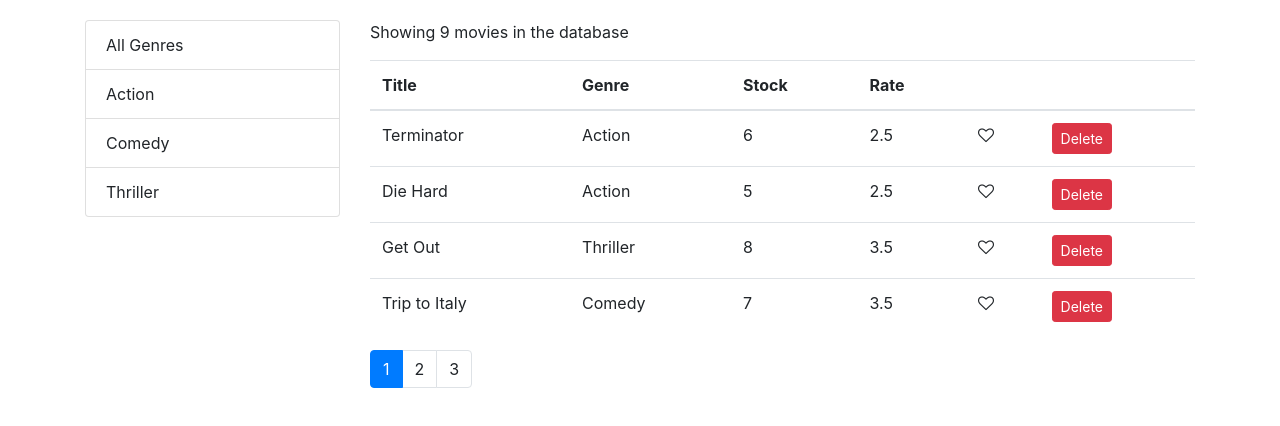
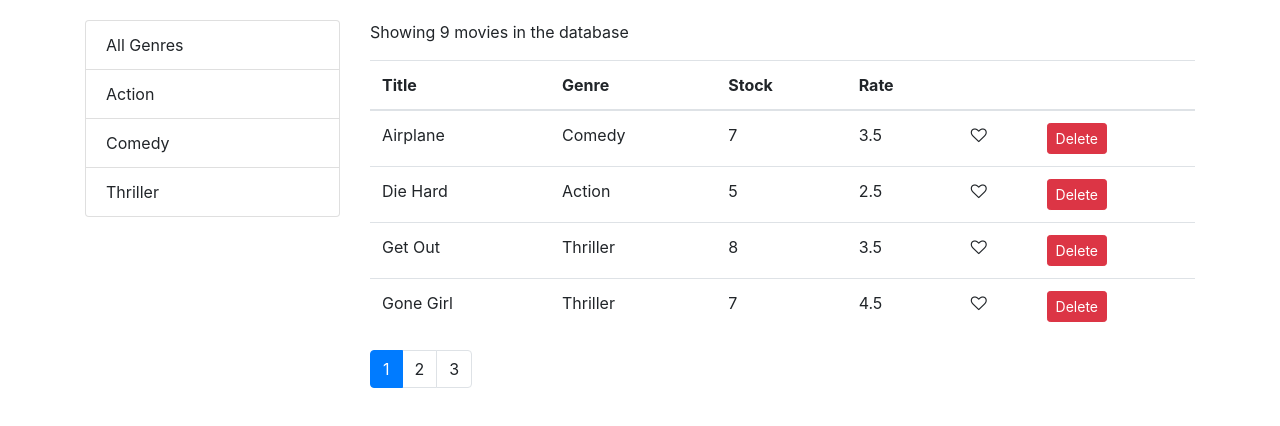
Before and after one commit to Youngin9210/Vidly, a React (Create React App) app: page / in a window 1280 px wide. Shown: the top 426 px of the page. Built offline with nearby package versions, Linux system fonts and the light colour scheme.

Commit message:
extracting table header and table body into seperate components and implementing sorting

```diff
--- /dev/null
+++ b/src/components/common/tableBody.jsx
@@ -0,0 +1,31 @@
+import _ from 'lodash';
+import React, { Component } from 'react';
+
+class TableBody extends Component {
+	renderCell = (item, column) => {
+		if (column.content) return column.content(item);
+		return _.get(item, column.path);
+	};
+
+	createKey = (item, column) => {
+		return item._id + (column.path || column.key);
+	};
+	render() {
+		const { data, columns } = this.props;
+		return (
+			<tbody>
+				{data.map((item) => (
+					<tr key={item._id}>
+						{columns.map((column) => (
+							<td key={this.createKey(item, column)}>
+								{this.renderCell(item, column)}
+							</td>
+						))}
+					</tr>
+				))}
+			</tbody>
+		);
+	}
+}
+
+export default TableBody;
--- /dev/null
+++ b/src/components/common/tableHeader.jsx
@@ -0,0 +1,42 @@
+import React, { Component } from 'react';
+
+// columns: array
+// sortColumn: object
+// onSort: function
+
+class TableHeader extends Component {
+	raiseSort = (path) => {
+		const sortColumn = { ...this.props.sortColumn };
+		if (sortColumn.path === path)
+			sortColumn.order = sortColumn.order === 'asc' ? 'desc' : 'asc';
+		else {
+			sortColumn.path = path;
+			sortColumn.order = 'asc';
+		}
+		this.props.onSort(sortColumn);
+	};
+	render() {
+		return (
+			<thead>
+				<tr>
+					{this.props.columns.map((column) => (
+						<th
+							key={column.path || column.key}
+							onClick={() => this.raiseSort(column.path)}
+						>
+							{column.label}
+						</th>
+					))}
+				</tr>
+			</thead>
+		);
+	}
+}
+
+export default TableHeader;
+// <th onClick={() => this.raiseSort('title')}>Title</th>
+// 					<th onClick={() => this.raiseSort('genre.name')}>Genre</th>
+// 					<th onClick={() => this.raiseSort('numberInStock')}>Stock</th>
+// 					<th onClick={() => this.raiseSort('dailyRentalRate')}>Rate</th>
+// 					<th></th>
+// 					<th></th>
--- a/src/components/movies.jsx
+++ b/src/components/movies.jsx
@@ -1,3 +1,4 @@
+import _ from 'lodash';
 import { Component } from 'react';
 import { getGenres } from '../services/fakeGenreService';
 import { getMovies } from '../services/fakeMovieService';
@@ -12,10 +13,11 @@ class Movies extends Component {
 		genres: [],
 		currentPage: 1,
 		pageSize: 4,
+		sortColumn: { path: 'title', order: 'asc' },
 	};
 
 	componentDidMount() {
-		const genres = [{ name: 'All Genres' }, ...getGenres()];
+		const genres = [{ _id: '', name: 'All Genres' }, ...getGenres()];
 		this.setState({ movies: getMovies(), genres });
 	}
 
@@ -36,8 +38,13 @@ class Movies extends Component {
 	handlePageChange = (page) => {
 		this.setState({ currentPage: page });
 	};
+
 	handleGenreSelect = (genre) => {
 		this.setState({ selectedGenre: genre, currentPage: 1 });
+	};
+
+	handleSort = (sortColumn) => {
+		this.setState({ sortColumn });
 	};
 
 	render() {
@@ -47,6 +54,7 @@ class Movies extends Component {
 			currentPage,
 			movies: allMovies,
 			selectedGenre,
+			sortColumn,
 		} = this.state;
 		if (count === 0) return <p>There are no movies in the database</p>;
 
@@ -55,7 +63,9 @@ class Movies extends Component {
 				? allMovies.filter((m) => m.genre._id === selectedGenre._id)
 				: allMovies;
 
-		const movies = paginate(filtered, currentPage, pageSize);
+		const sorted = _.orderBy(filtered, [sortColumn.path], [sortColumn.order]);
+
+		const movies = paginate(sorted, currentPage, pageSize);
 
 		return (
 			<div className="row">
@@ -70,8 +80,10 @@ class Movies extends Component {
 					<p>Showing {filtered.length} movies in the database</p>
 					<MoviesTable
 						movies={movies}
+						sortColumn={sortColumn}
 						onLike={this.handleLike}
 						onDelete={this.handleDelete}
+						onSort={this.handleSort}
 					/>
 					<Pagination
 						itemsCount={filtered.length}
--- a/src/components/moviesTable.jsx
+++ b/src/components/moviesTable.jsx
@@ -1,43 +1,47 @@
-import React from 'react';
+import React, { Component } from 'react';
 import Like from './common/like';
+import TableBody from './common/tableBody';
+import TableHeader from './common/tableHeader';
 
-const MoviesTable = (props) => {
-	const { movies, onDelete, onLike } = props;
-	return (
-		<table className="table">
-			<thead>
-				<tr>
-					<th>Title</th>
-					<th>Genre</th>
-					<th>Stock</th>
-					<th>Rate</th>
-					<th></th>
-					<th></th>
-				</tr>
-			</thead>
-			<tbody>
-				{movies.map((movie) => (
-					<tr key={movie._id}>
-						<td>{movie.title}</td>
-						<td>{movie.genre.name}</td>
-						<td>{movie.numberInStock}</td>
-						<td>{movie.dailyRentalRate}</td>
-						<td>
-							<Like liked={movie.liked} onClick={() => onLike(movie)} />
-						</td>
-						<td>
+class MoviesTable extends Component {
+	columns = [
+		{ path: 'title', label: 'Title' },
+		{ path: 'genre.name', label: 'Genre' },
+		{ path: 'numberInStock', label: 'Stock' },
+		{ path: 'dailyRentalRate', label: 'Rate' },
+		{
+			key: 'like',
+			content: (movie) => (
+				<Like liked={movie.liked} onClick={() => this.props.onLike(movie)} />
+			),
+		},
+		{
+			key: 'delete',
+			content: (movie) => (
 				<button
-								onClick={() => onDelete(movie)}
+					onClick={() => this.props.onDelete(movie)}
 					className="btn btn-danger btn-sm"
 				>
 					Delete
 				</button>
-						</td>
-					</tr>
-				))}
-			</tbody>
+			),
+		},
+	];
+
+	render() {
+		const { movies, onSort, sortColumn } = this.props;
+
+		return (
+			<table className="table">
+				<TableHeader
+					columns={this.columns}
+					sortColumn={sortColumn}
+					onSort={onSort}
+				/>
+				<TableBody columns={this.columns} data={movies} />
 			</table>
 		);
-};
+	}
+}
 
 export default MoviesTable;
```
Lines whose indentation alone changed are shown as unchanged.
